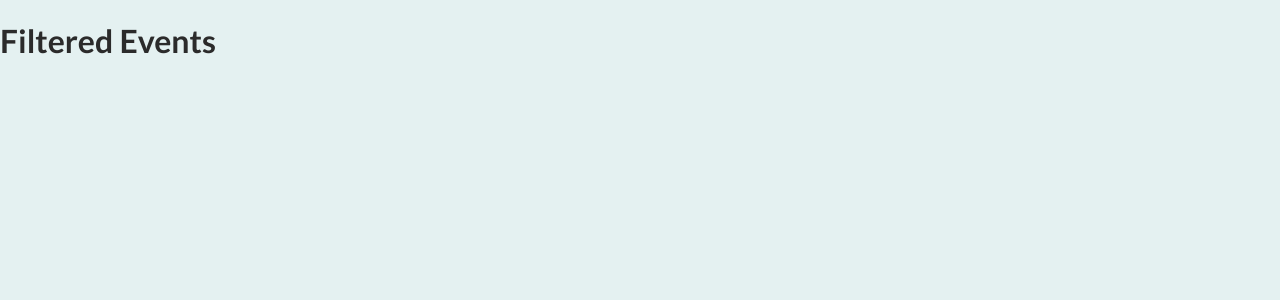
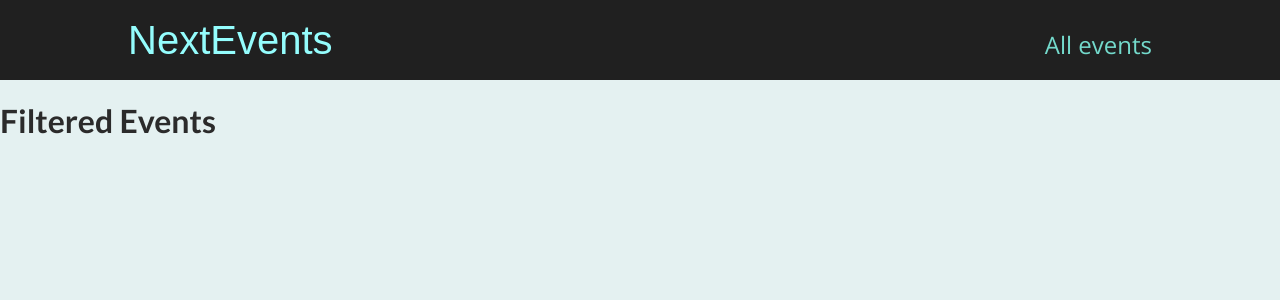
Before and after one commit to ckomop0x-archived-projects/nextjs-events-app, a Next.js app: page /events/e1 in a window 1280 px wide. Shown: the top 300 px of the page. Built offline with nearby package versions, Linux system fonts and the light colour scheme.

Commit message:
Add layout

```diff
--- /dev/null
+++ b/components/layout/Layout.jsx
@@ -0,0 +1,11 @@
+import { Fragment } from "react";
+import MainHeader from "./MainHeader";
+
+export default function Layout({ children }) {
+  return (
+    <Fragment>
+      <MainHeader />
+      <main>{children}</main>
+    </Fragment>
+  );
+}
--- /dev/null
+++ b/components/layout/MainHeader.jsx
@@ -0,0 +1,20 @@
+import Link from "next/link";
+
+import styles from "./MainHeader.module.css";
+
+export default function MainHeader() {
+  return (
+    <header className={styles.header}>
+      <div className={styles.logo}>
+        <Link href="/">NextEvents</Link>
+      </div>
+      <nav className={styles.navigation}>
+        <ul>
+          <li>
+            <Link href="/events">All events</Link>
+          </li>
+        </ul>
+      </nav>
+    </header>
+  );
+}
--- /dev/null
+++ b/components/layout/MainHeader.module.css
@@ -0,0 +1,41 @@
+.header {
+  width: 100%;
+  display: flex;
+  justify-content: space-between;
+  align-items: baseline;
+  padding: 1rem 10%;
+  height: 5rem;
+  background-color: #202020;
+}
+
+.logo {
+  font-size: 1.5rem;
+  color: white;
+  font-family: 'Fira', sans-serif;
+  height: 100%;
+  display: flex;
+  justify-content: center;
+  align-items: center;
+  color: #94fdfd;
+}
+
+.logo a {
+  text-decoration: none;
+  color: #94fdfd;
+}
+
+.navigation a {
+  text-decoration: none;
+  color: #74dacc;
+  font-size: 1rem;
+}
+
+@media (min-width: 768px) {
+  .logo {
+    font-size: 2.5rem;
+  }
+
+  .navigation a {
+    font-size: 1.5rem;
+  }
+}
--- a/pages/_app.jsx
+++ b/pages/_app.jsx
@@ -1,7 +1,12 @@
-import '../styles/globals.css'
+import "../styles/globals.css";
+import Layout from "../components/layout/Layout";
 
 function MyApp({ Component, pageProps }) {
-  return <Component {...pageProps} />
+  return (
+    <Layout>
+      <Component {...pageProps} />
+    </Layout>
+  );
 }
 
-export default MyApp
+export default MyApp;
```
